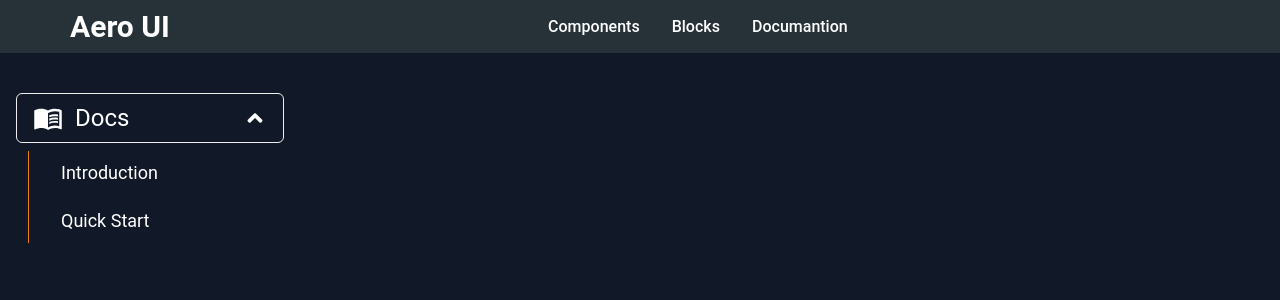
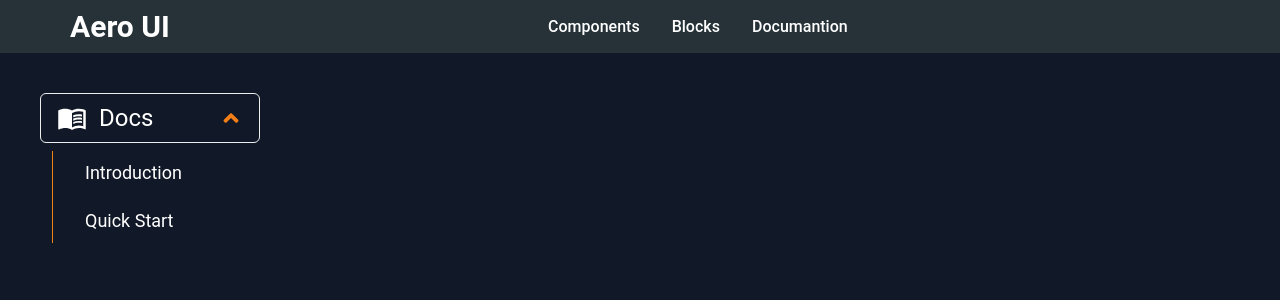
Before and after one commit to akash-khan-311/softui, a React (Vite) app: page /components in a window 1280 px wide. Shown: the top 300 px of the page. Built offline with nearby package versions, Linux system fonts and the light colour scheme.

Commit message:
sidebar menu functionality added

```diff
--- a/src/Sidebar/Sidebar.jsx
+++ b/src/Sidebar/Sidebar.jsx
@@ -1,3 +1,4 @@
+/* eslint-disable no-unused-vars */
 import { FaAngleDown } from "react-icons/fa";
 import { MdMenuBook } from "react-icons/md";
 import { useState } from "react";
@@ -7,16 +8,23 @@ const Sidebar = () => {
   const [componentOpen, setComponentOpen] = useState(true);
 
   return (
-    <div className=" fixed z-40  w-[300px]  select-none overflow-y-scroll">
-      <div className="group flex h-full w-full flex-col space-y-6">
+    <div
+
+      className={`sidebar fixed z-40  w-[300px] px-6 select-none block transition-all overflow-y-scroll`}
+    >
+      <div className="group flex h-full w-full flex-col space-y-6  ">
         {/* components container */}
         <div className="flex flex-col px-4 pt-10 text-lg text-white ">
           <div onClick={() => seDocOpen(!docOpen)} className="text-2xl">
-            <div className="flex justify-between items-center border px-4 py-2 rounded-md">
+            <div className="flex justify-between items-center border px-4 py-2 rounded-md overflow-hidden">
               <div className="flex items-center ">
                 <MdMenuBook className="mr-3 text-3xl" /> <span>Docs</span>
               </div>
-              <FaAngleDown className={`transition-all duration-300 ease-in-out  ${docOpen ? 'rotate-180' : 'rotate-0'}`}/>
+              <FaAngleDown
+                className={`transition-all duration-300 ease-in-out text-yellow-900  ${
+                  docOpen ? "rotate-180" : "rotate-0"
+                }`}
+              />
             </div>
 
             <div
@@ -45,7 +53,6 @@ const Sidebar = () => {
         </div>
       </div>
     </div>
-
   );
 };
 
--- a/src/index.css
+++ b/src/index.css
@@ -1,31 +1,30 @@
 @tailwind base;
 @tailwind components;
 @tailwind utilities;
-
+body {
+  scroll-behavior: smooth;
+  scrollbar-width: none;
+}
+body::-webkit-scrollbar {
+  display: none;
+}
 :root {
-
   background-color: rgb(17 24 39);
 }
 
-/* width */
-::-webkit-scrollbar {
-  width: 10px;
+.sidebar::-webkit-scrollbar {
+  width: 7px;
+}
+
+.sidebar::-webkit-scrollbar-thumb {
+  opacity: 0;
+  border-radius: 100px;
+  transition: opacity 0.8s ease;
 
 }
 
-/* Track */
-::-webkit-scrollbar-track {
-  background: #888;
-  border-radius: 5px;
+.sidebar:hover::-webkit-scrollbar-thumb {
+  background: #36a9fc2f;
+  border-radius: 100px;
+  opacity: 1;
 }
-
-/* Handle */
-::-webkit-scrollbar-thumb {
-  background: #000;
-  border-radius: 5px;
-}
-
-/* Handle on hover */
-::-webkit-scrollbar-thumb:hover {
-  background: #555;
-}
```
